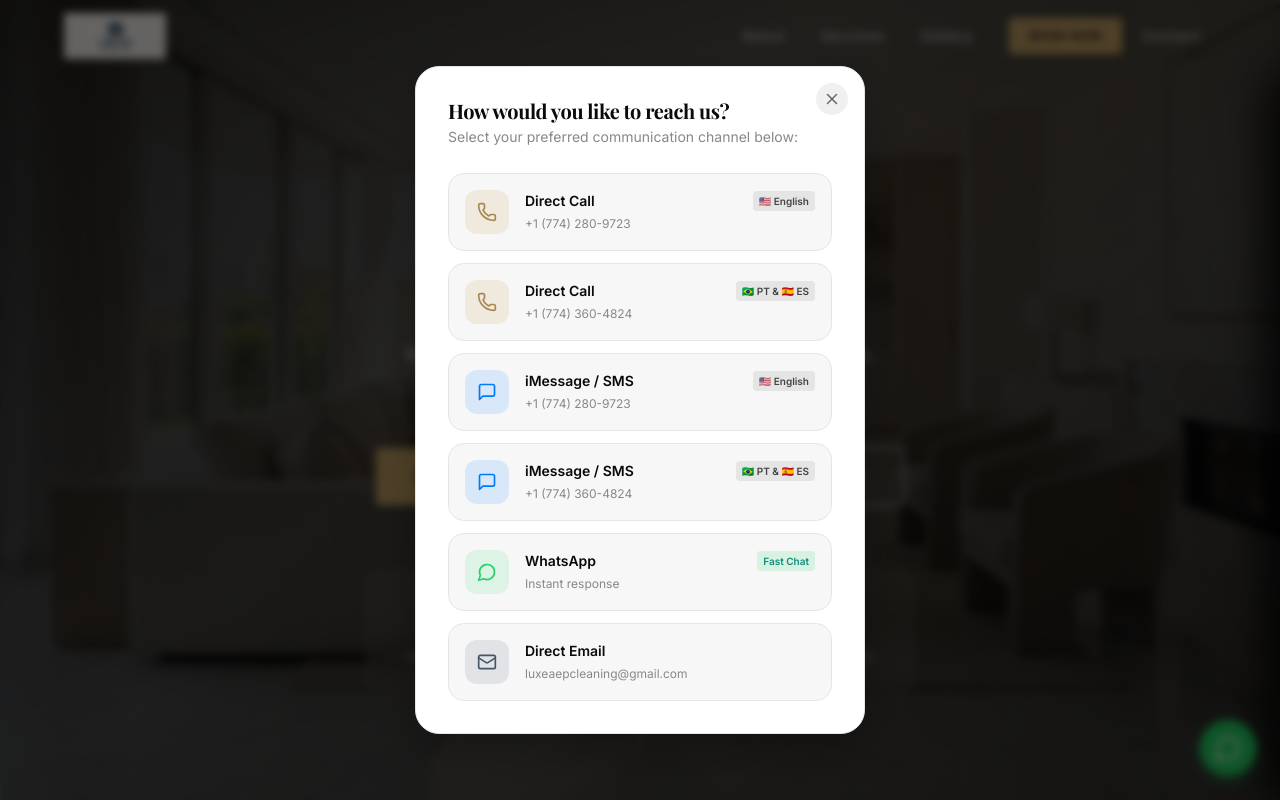
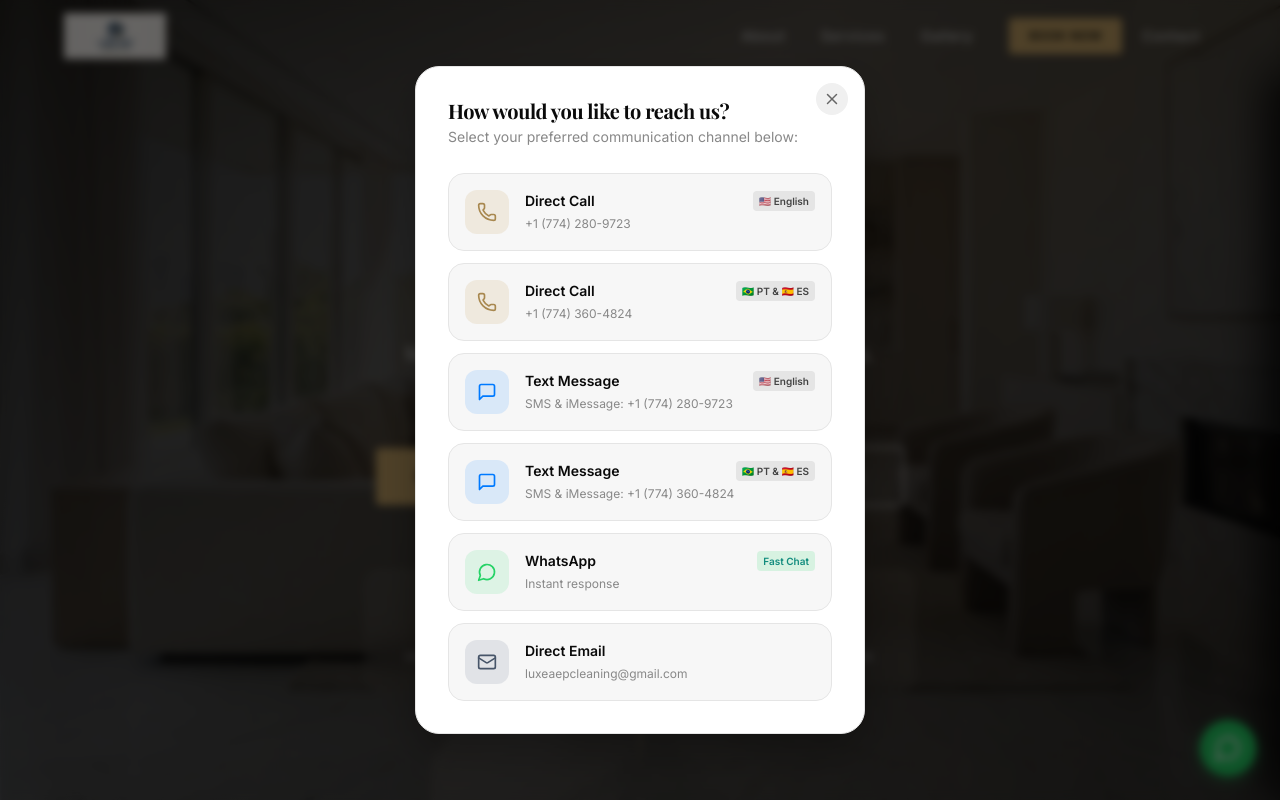
Before and after one commit to dgmal10/luxe-ap-cleaning, a React (Vite) app: page / in a window 1280 px wide. Both pictures are taken after a click on the button 1228 px from the left and 748 px from the top of the page. Shown: the top 800 px of the page. Built offline with nearby package versions, Linux system fonts and the light colour scheme; no server answers; the database is empty; a web font is replaced by a local one.

Commit message:
feat: use universal 'Text Message' labels for SMS/iMessage options

```diff
--- a/src/components/public/Contact.tsx
+++ b/src/components/public/Contact.tsx
@@ -66,7 +66,7 @@ function ContactOptionsModal({ onClose }: { onClose: () => void }) {
             </div>
           </a>
 
-          {/* iMessage / SMS - English */}
+          {/* Text Message (SMS / iMessage) - English */}
           <a
             href={`sms:+${BUSINESS.phoneEN.replace(/\D/g, '')}`}
             className="contact-modal__option contact-modal__option--imessage"
@@ -77,14 +77,14 @@ function ContactOptionsModal({ onClose }: { onClose: () => void }) {
             </div>
             <div className="contact-modal__option-text">
               <div className="contact-modal__option-header">
-                <strong>iMessage / SMS</strong>
+                <strong>Text Message</strong>
                 <span className="contact-modal__tag">🇺🇸 English</span>
               </div>
-              <small>{BUSINESS.phoneEN}</small>
+              <small>SMS &amp; iMessage: {BUSINESS.phoneEN}</small>
             </div>
           </a>
 
-          {/* iMessage / SMS - Portuguese & Spanish */}
+          {/* Text Message (SMS / iMessage) - Portuguese & Spanish */}
           <a
             href={`sms:+${BUSINESS.phone.replace(/\D/g, '')}`}
             className="contact-modal__option contact-modal__option--imessage"
@@ -95,10 +95,10 @@ function ContactOptionsModal({ onClose }: { onClose: () => void }) {
             </div>
             <div className="contact-modal__option-text">
               <div className="contact-modal__option-header">
-                <strong>iMessage / SMS</strong>
+                <strong>Text Message</strong>
                 <span className="contact-modal__tag">🇧🇷 PT &amp; 🇪🇸 ES</span>
               </div>
-              <small>{BUSINESS.phone}</small>
+              <small>SMS &amp; iMessage: {BUSINESS.phone}</small>
             </div>
           </a>
 
@@ -274,8 +274,8 @@ export default function Contact() {
             >
               <MessageCircle size={24} />
               <div>
-                <strong>Quick Message / Chat</strong>
-                <span>WhatsApp, iMessage &amp; Email</span>
+                <strong>Quick Connect / Chat</strong>
+                <span>Call, Text, WhatsApp &amp; Email</span>
               </div>
             </button>
           </div>
```
